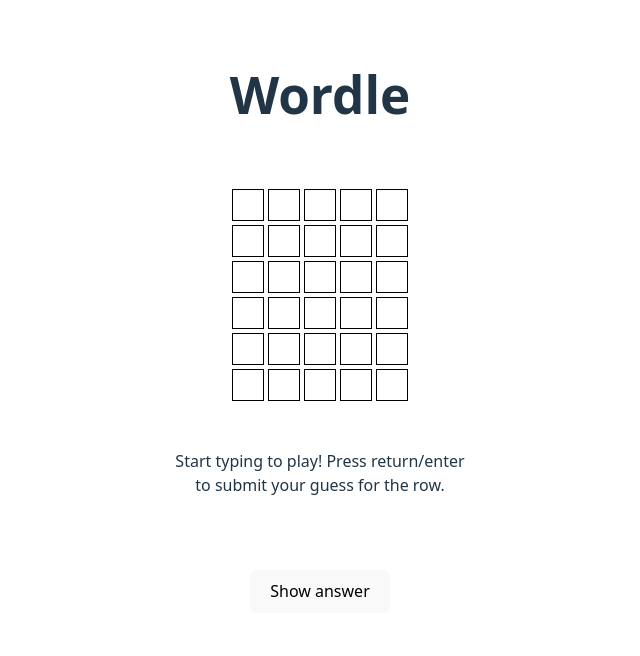
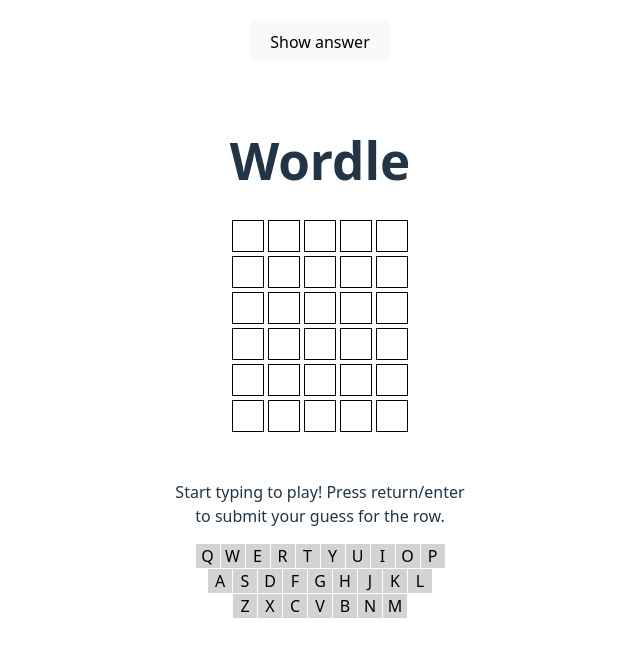
Before and after one commit to yaleyang5/typescript-react, a React (Vite) app: page / in a window 1280 px wide. Shown: the top 656 px of the page, without its empty margins (320-960 px from the left). Built offline with nearby package versions, Linux system fonts and the light colour scheme; no server answers.

Commit message:
add keyboard interface and keys, update UI

```diff
--- a/src/App.css
+++ b/src/App.css
@@ -1,4 +1,5 @@
 #root {
+  position: relative;
   max-width: 1280px;
   height: 100dvh;
   margin: 0 auto;
@@ -88,19 +89,48 @@
 }
 
 .hint {
+  position: absolute;
+  top: 20px;
+  right: auto;
+  left: auto;
   display: flex;
   flex-direction: column;
   align-items: center;
-  justify-content: flex-end;
+  justify-content: flex-start;
   height: 100px;
 }
 
 .CORRECT {
-  background-color: green;
+  background-color: green !important;
 }
 .INCORRECT {
-  background-color: gray;
+  background-color: gray !important;
 }
 .PARTIAL {
-  background-color: yellow;
+  background-color: yellow !important;
 }
+
+.keyboard {
+  display: flex;
+  flex-direction: column;
+  align-items: center;
+  gap: 1px;
+}
+
+.keyboard-row {
+  display: flex;
+  flex-direction: row;
+  gap: 1px;
+}
+
+.keyboard-item {
+  display: flex;
+  align-items: center;
+  justify-content: center;
+  width: 24px;
+  height: 24px;
+  color: black;
+  font-weight: 500;
+  text-transform: capitalize;
+  background: lightgray;
+}
--- a/src/App.tsx
+++ b/src/App.tsx
@@ -1,4 +1,4 @@
-import { useEffect, useState } from 'react'
+import { useEffect, useMemo, useState } from 'react'
 import { create } from 'zustand'
 import './App.css'
 import { useShallow } from 'zustand/react/shallow'
@@ -6,6 +6,9 @@
 
 const NUM_OF_GUESSES = 6
 const GUESS_LENGTH = 5
+const firstKeyboardRow = [ 'q', 'w', 'e', 'r', 't', 'y', 'u', 'i', 'o', 'p' ]
+const secondKeyboardRow = [ 'a', 's', 'd', 'f', 'g', 'h', 'j', 'k', 'l' ]
+const thirdKeyboardRow = [ 'z', 'x', 'c', 'v', 'b', 'n', 'm' ]
 
 enum CorrectState {
   CORRECT = 'CORRECT',
@@ -85,9 +88,9 @@
   return (
     <div className="wordle-row">
       {currentlyBeingGuessed ? (
-        guesses[guessIndex].map((_letter, index) => <WordleBox letter={currentGuess[index]} correctState={null} />)
+        guesses[guessIndex].map((letter, letterIndex) => <WordleBox key={`${letter}-${guessIndex}-${index}-${letterIndex}`} letter={currentGuess[letterIndex]} correctState={null} />)
       ) : (
-        guesses[index].map((letter, letterIndex) => <WordleBox letter={letter} correctState={isDone ? getCorrectState(letter, letterIndex) : null} />)
+        guesses[index].map((letter, letterIndex) => <WordleBox key={`${letter}-${guessIndex}-${index}-${letterIndex}`} letter={letter} correctState={isDone ? getCorrectState(letter, letterIndex) : null} />)
       )}
     </div>
   )
@@ -98,6 +101,53 @@
   // styles to make the letter uppercase
   // has padding, flexbox that centers letter
   return <div className={`wordle-box ${correctState ?? ""}`}>{letter}</div>
+}
+
+const KeyboardInterface = () => {
+  const {
+    guesses,
+    correctAnswer,
+  } = useWordleStore(
+    useShallow((state) => ({
+      guesses: state.guesses,
+      correctAnswer: state.correctAnswer,
+    })),
+  )
+
+  const correctLetterMap = useMemo(() => {
+    const map: Record<string, boolean> = {}
+    for (var guess of guesses) {
+      for (var letter of guess) {
+        if (!letter) continue
+        if (correctAnswer.includes(letter)) {
+          map[letter] = true
+        } else {
+          map[letter] = false
+        }
+      }
+    }
+    return map
+  }, [guesses, correctAnswer])
+
+  return (
+    <div className="keyboard">
+      <div className="keyboard-row">
+        {firstKeyboardRow.map((letter) => {
+          return <div key={letter} className={`keyboard-item${correctLetterMap[letter] === true ? " CORRECT" : correctLetterMap[letter] === false ? " INCORRECT" : ""}`}>{letter}</div>
+        })}
+      </div>
+      <div className="keyboard-row">
+        {secondKeyboardRow.map((letter) => {
+          return <div key={letter} className={`keyboard-item${correctLetterMap[letter] === true ? " CORRECT" : correctLetterMap[letter] === false ? " INCORRECT" : ""}`}>{letter}</div>
+        })}
+      </div>
+      <div className="keyboard-row">
+        {thirdKeyboardRow.map((letter) => {
+          return <div key={letter} className={`keyboard-item${correctLetterMap[letter] === true ? " CORRECT" : correctLetterMap[letter] === false ? " INCORRECT" : ""}`}>{letter}</div>
+        })}
+      </div>
+    </div>
+  )
 }
 
 function App() {
@@ -197,15 +247,12 @@
 
   return (
     <>
-      <h1>Wordle</h1>
-      {isGameOver && (
-        <div className="card">
-          <div>
-            {`${guessIndex >= NUM_OF_GUESSES && guesses[guesses.length - 1].join('') !== correctAnswer ? "Game over! " : "You got the word! "} The correct answer was ${correctAnswer}`}
-          </div>
-          <button onClick={() => { window.location.reload() }}>Play again</button>
-        </div>
-      )}
+      <div className="hint">
+        <button onClick={() => { setIsHidingAnswer(!isHidingAnswer)}}>{isHidingAnswer ? "Show" : "Hide"} answer</button>
+        {!isHidingAnswer && <h3>Answer: {correctAnswer.toUpperCase()}</h3>}
+      </div>
+      <div style={{ height: "100px" }} />
+      <h1 style={{ margin: 0 }}>Wordle</h1>
       <div className="card">
         <WordleGame />
       </div>
@@ -217,10 +264,15 @@
       ) : (
         <p style={{ maxWidth: "300px" }}>Start typing to play! Press return/enter to submit your guess for the row.</p>
       )}
-      <div className="hint">
-        {!isHidingAnswer && <h3>Answer: {correctAnswer}</h3>}
-        <button onClick={() => { setIsHidingAnswer(!isHidingAnswer)}}>{isHidingAnswer ? "Show" : "Hide"} answer</button>
-      </div>
+      <KeyboardInterface />
+      {isGameOver && (
+        <div className="card">
+          <div>
+            {`${guessIndex >= NUM_OF_GUESSES && guesses[guesses.length - 1].join('') !== correctAnswer ? "Game over! " : "You got the word! "} The correct answer was ${correctAnswer.toUpperCase()}`}
+          </div>
+          <button onClick={() => { window.location.reload() }}>Play again</button>
+        </div>
+      )}
     </>
   )
 }
```
